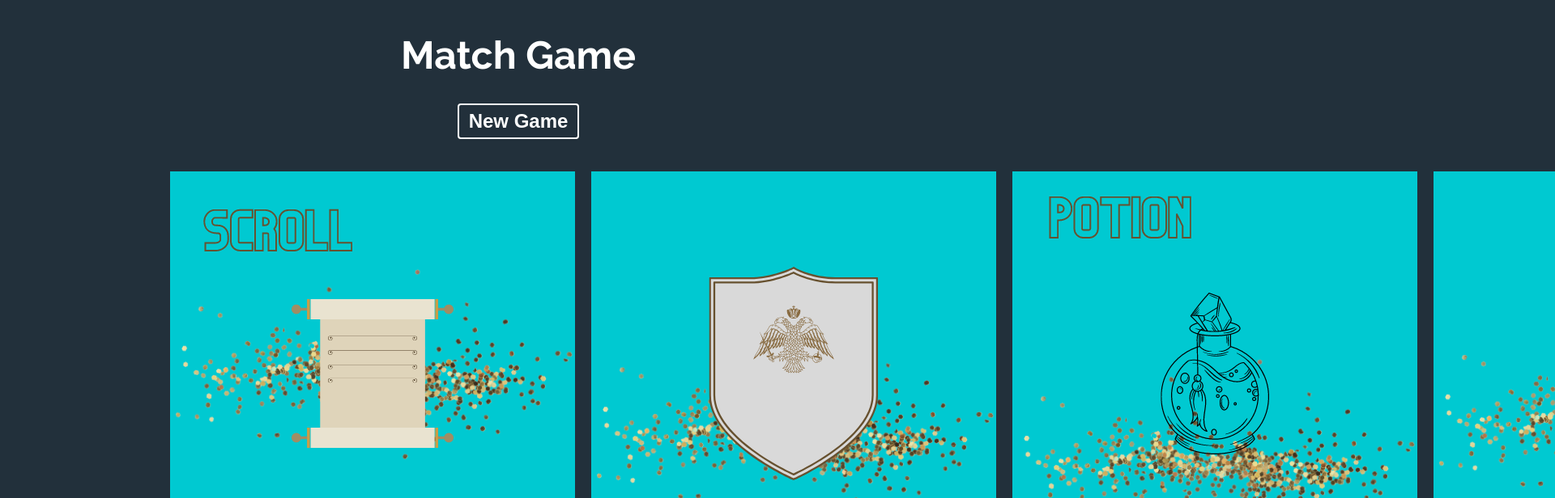
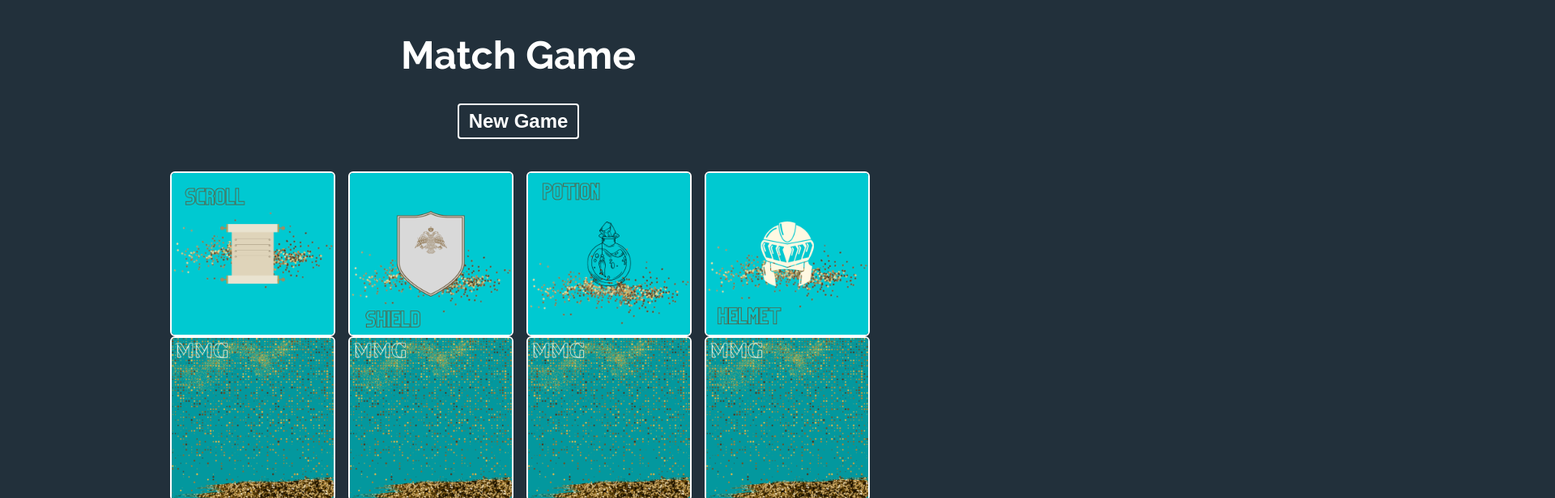
Before and after one commit to oliver-nicoll/memory-magic-game, a React (Create React App) app: page / in a window 1280 px wide. Both pictures are taken after a click on the button "New Game". Shown: the top 616 px of the page at 81% size, 1920 px wide, since content can reach past the window. Built offline with nearby package versions, Linux system fonts and the light colour scheme.

Commit message:
card single component separate clean up and css

```diff
--- a/src/App.js
+++ b/src/App.js
@@ -1,5 +1,6 @@
 import { useState } from 'react';
 import './App.css';
+import SingleCard from './components/SingleCard';
 
 const cardImages = [
   { "src": "/img/helmet.png" },
@@ -37,12 +38,7 @@ function App() {
 
       <div className="card-grid">
         {cards.map(card => (
-          <div className="card" key={card.id}>
-            <div>
-              <img className="front" src={card.src} alt="card front" />
-              <img className="back" src="/img/cover.png" alt="card back" />
-            </div>
-          </div>
+          <SingleCard key={card.id} card={card} />
         ))}
       </div>
     </div>
--- /dev/null
+++ b/src/components/SingleCard.css
@@ -0,0 +1,10 @@
+.card {
+    position: relative;
+}
+
+.card img {
+    width: 100%;
+    display: block;
+    border: 2px solid #fff;
+    border-radius: 6px;
+}
--- /dev/null
+++ b/src/components/SingleCard.js
@@ -0,0 +1,17 @@
+import React from 'react'
+import './SingleCard.css'
+
+function SingleCard({ card }) {
+
+
+    return (
+       <div className="card">
+            <div>
+              <img className="front" src={card.src} alt="card front" />
+              <img className="back" src="/img/cover.png" alt="card back" />
+            </div>
+        </div>
+    )
+}
+
+export default SingleCard
```
